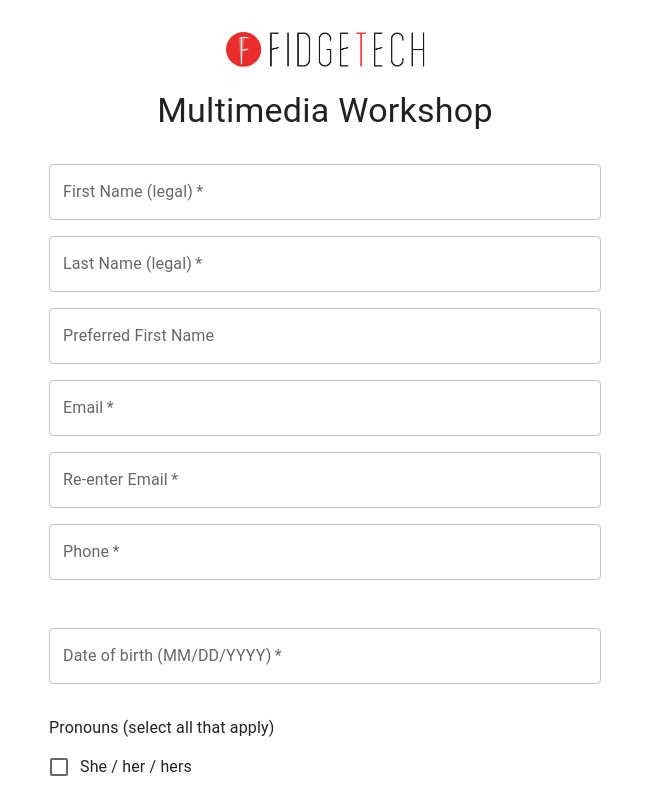
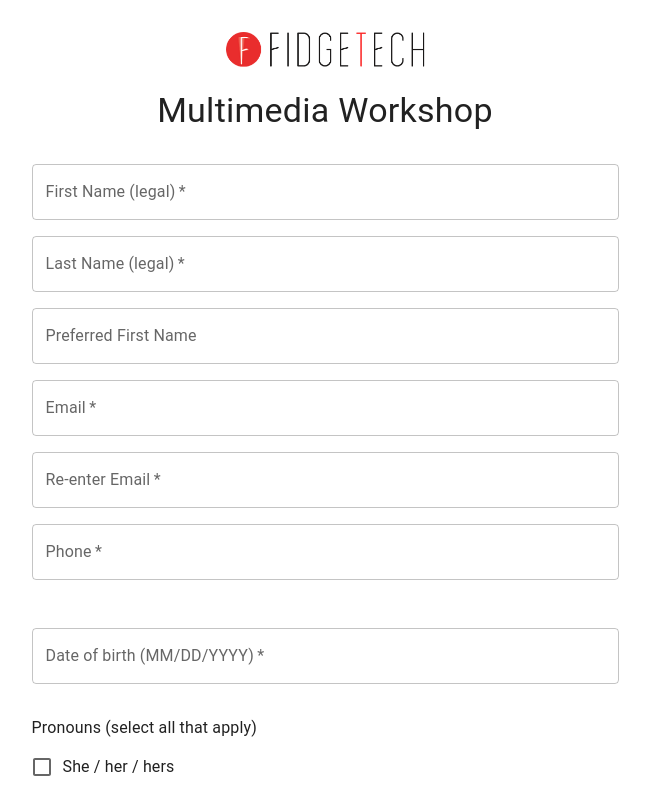
Before and after one commit to fidgetech/student-application, a React (Vite) app: page /workshop in a window 1280 px wide. Shown: the top 798 px of the page, without its empty margins (315-965 px from the left). Built offline with nearby package versions, Linux system fonts and the light colour scheme; no server answers.

Commit message:
add custom theme to change breakpoint

```diff
--- a/config.js
+++ b/config.js
@@ -48,7 +48,7 @@ export const yesNoOptions = ['Yes', 'No'];
 export const pronounsOptions = ['She / her / hers', 'He / him / his', 'They / them / their', 'Other'];
 export const employmentOptions = ['Yes, 35+ hours/week', 'Yes, less than 35 hours/week', 'No, not at this time'];
 export const admissionOptions = ['Career preparation and employment', 'Advanced training / continuing education', 'Personal development / self improvement'];
-export const intendOptions = ['Website and Mobile App Development Full-time', 'Website and Mobile App Development Part-time (morning 9am - 12pm PT)', 'Website and Mobile App Development Part-time (afternoon 1pm - 4pm PT)'];
+export const intendOptions = ['Website and Mobile App Development Full-time', 'Website and Mobile App Development Part-time (morning 9am - 12pm PT)', 'Website and Mobile App Development Part-time (afternoon 1pm - 4pm PT)', 'Digital Design Full-time only', 'Videography Full-time only'];
 export const educationOptions = ['Some high school', 'High school or equivalent', 'Some college', 'Certificate program at community college', 'Associate degree', "Bachelor's degree", "Master's degree", 'Doctorate or professional degree'];
 export const startdateOptions = ['January 3, 2025'];
 export const scaleOptions = [1,2,3,4,5];
--- a/src/main.jsx
+++ b/src/main.jsx
@@ -1,5 +1,7 @@
 import React from 'react';
 import ReactDOM from 'react-dom/client';
+import { ThemeProvider } from '@mui/material/styles';
+import theme from './theme.js';
 import Application from './Application.jsx';
 import FourOhFour from './FourOhFour.jsx';
 import { CssBaseline } from '@mui/material';
@@ -39,7 +41,9 @@ const router = createBrowserRouter([
 
 ReactDOM.createRoot(document.getElementById('root')).render(
   <React.StrictMode>
-    <CssBaseline />
-    <RouterProvider router={router} />
+    <ThemeProvider theme={theme}>
+      <CssBaseline />
+      <RouterProvider router={router} />
+    </ThemeProvider>
   </React.StrictMode>,
 )
--- /dev/null
+++ b/src/theme.js
@@ -0,0 +1,10 @@
+import { createTheme } from '@mui/material/styles';
+
+const defaultTheme = createTheme();
+const theme = createTheme({
+  breakpoints: {
+    values: { ...defaultTheme.breakpoints.values, sm: 635 }
+  }
+});
+
+export default theme;
```
